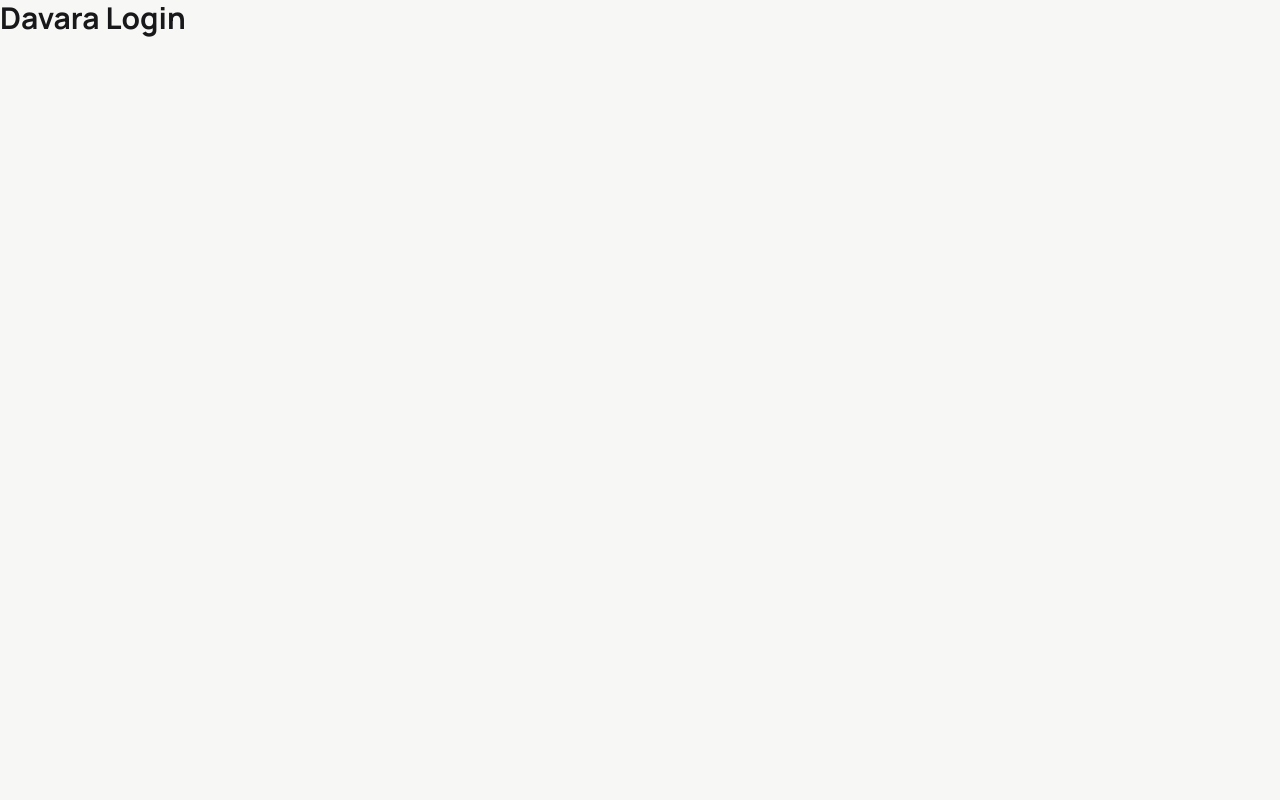
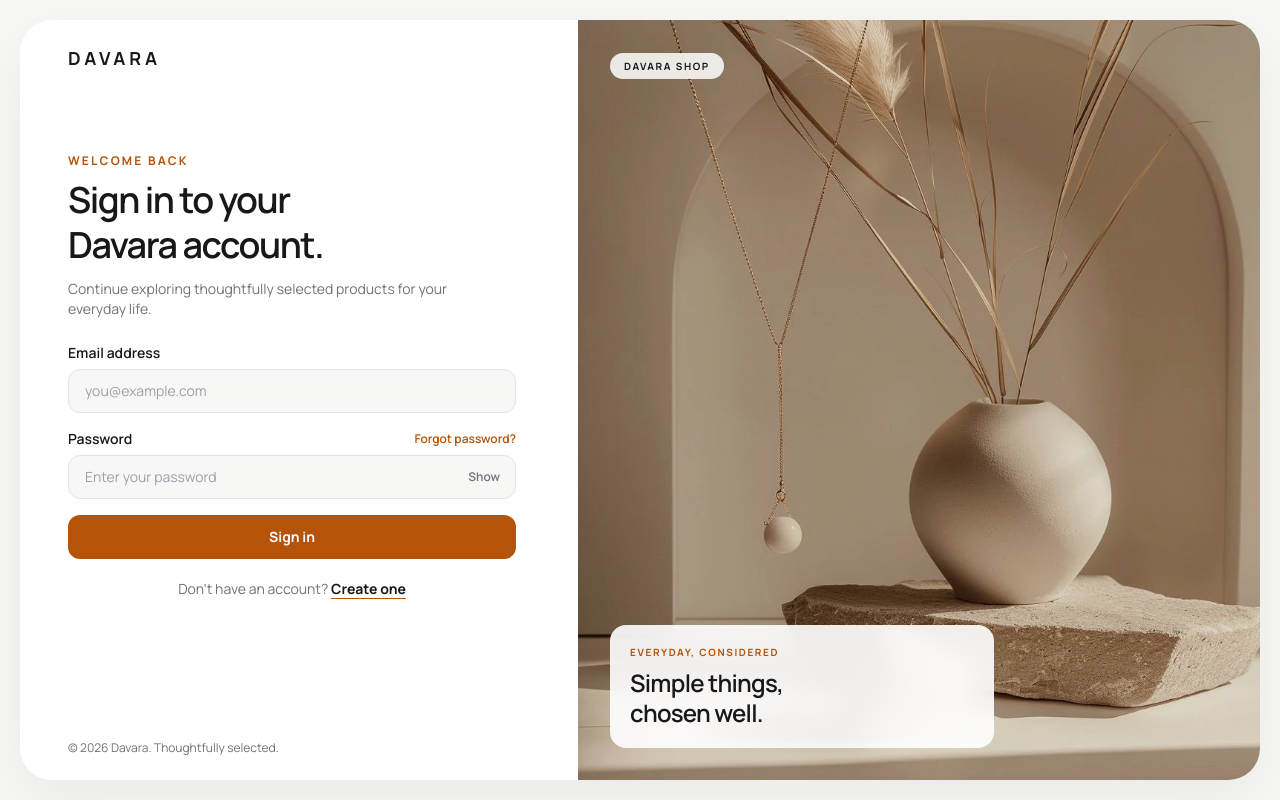
Before and after one commit to riandika/technical-test-angular, an Angular app: page /login in a window 1280 px wide. Built offline with nearby package versions, Linux system fonts and the light colour scheme.

Commit message:
feat: UI login page

```diff
--- a/src/app/features/auth/login/login.html
+++ b/src/app/features/auth/login/login.html
@@ -1 +1,117 @@
-<h1 class="text-3xl font-bold">Davara Login</h1>
+<main class="min-h-screen bg-davara-bg p-4 sm:p-5">
+    <div
+        class="mx-auto grid min-h-[calc(100vh-2rem)] max-w-full md:max-w-7xl overflow-auto rounded-4xl bg-davara-surface shadow-[0_20px_60px_rgba(24,24,27,0.06)] md:h-[calc(100vh-2.5rem)] md:min-h-0 md:grid-cols-[0.9fr_1.1fr]">
+
+        <section class="flex flex-col px-6 py-7 sm:px-10 md:px-12 md:py-6">
+
+            <header class="shrink-0">
+                <a routerLink="/"
+                    class="inline-flex cursor-pointer items-center text-lg font-bold tracking-[0.22em] text-davara-foreground">
+                    DAVARA
+                </a>
+            </header>
+
+            <div class="w-full md:max-w-md py-8 md:my-auto md:py-6">
+
+                <div class="mb-6">
+                    <p class="mb-2 text-xs font-bold uppercase tracking-[0.18em] text-davara-primary">
+                        Welcome back
+                    </p>
+
+                    <h1
+                        class="text-3xl font-semibold leading-tight tracking-[-0.04em] text-davara-foreground sm:text-4xl">
+                        Sign in to your
+                        <span class="block">Davara account.</span>
+                    </h1>
+
+                    <p class="mt-3 max-w-sm text-sm leading-5 text-davara-muted">
+                        Continue exploring thoughtfully selected products for your everyday
+                        life.
+                    </p>
+                </div>
+
+                <form class="space-y-4">
+
+                    <div>
+                        <label for="email" class="mb-1.5 block text-sm font-semibold text-davara-foreground">
+                            Email address
+                        </label>
+
+                        <input id="email" type="email" placeholder="you@example.com"
+                            class="h-11 w-full rounded-xl border border-davara-border bg-davara-bg px-4 text-sm text-davara-foreground outline-none transition placeholder:text-zinc-400 focus:border-davara-primary focus:ring-4 focus:ring-davara-accent" />
+                    </div>
+
+                    <div>
+                        <div class="mb-1.5 flex items-center justify-between">
+                            <label for="password" class="text-sm font-semibold text-davara-foreground">
+                                Password
+                            </label>
+
+                            <button type="button"
+                                class="cursor-pointer text-xs font-semibold text-davara-primary transition hover:text-davara-primary-hover">
+                                Forgot password?
+                            </button>
+                        </div>
+
+                        <div class="relative">
+                            <input id="password" [type]="showPassword() ? 'text' : 'password'"
+                                placeholder="Enter your password"
+                                class="h-11 w-full rounded-xl border border-davara-border bg-davara-bg px-4 pr-16 text-sm text-davara-foreground outline-none transition placeholder:text-zinc-400 focus:border-davara-primary focus:ring-4 focus:ring-davara-accent" />
+
+                            <button type="button" (click)="togglePassword()"
+                                [attr.aria-label]="showPassword() ? 'Hide password' : 'Show password'"
+                                class="absolute right-4 top-1/2 -translate-y-1/2 cursor-pointer text-xs font-semibold text-davara-muted transition hover:text-davara-foreground">
+                                {{ showPassword() ? 'Hide' : 'Show' }}
+                            </button>
+                        </div>
+                    </div>
+
+                    <button type="submit"
+                        class="h-11 w-full cursor-pointer rounded-xl bg-davara-primary px-5 text-sm font-bold text-white transition hover:bg-davara-primary-hover active:scale-[0.99]">
+                        Sign in
+                    </button>
+                </form>
+
+                <p class="mt-5 text-center text-sm text-davara-muted">
+                    Don't have an account?
+                    <button type="button"
+                        class="cursor-pointer font-bold text-davara-foreground underline decoration-davara-primary underline-offset-4">
+                        Create one
+                    </button>
+                </p>
+            </div>
+
+            <footer class="mt-auto pt-1 text-xs text-davara-muted">
+                © 2026 Davara. Thoughtfully selected.
+            </footer>
+        </section>
+
+        <aside class="relative hidden min-h-0 overflow-hidden bg-[#E9E3D8] md:block">
+            <img src="/images/davara-login.jpeg" alt="Davara editorial product collection"
+                class="absolute inset-0 h-full w-full object-cover" />
+
+            <div class="absolute inset-0 bg-black/10"></div>
+
+            <div class="absolute left-8 top-8">
+                <span
+                    class="rounded-full bg-white/85 px-3.5 py-1.5 text-[10px] font-bold uppercase tracking-[0.16em] text-davara-foreground backdrop-blur-sm">
+                    Davara Shop
+                </span>
+            </div>
+
+            <div class="absolute bottom-8 left-8 right-8">
+                <div class="max-w-sm rounded-2xl bg-white/90 p-5 backdrop-blur-md">
+                    <p class="text-[10px] font-bold uppercase tracking-[0.16em] text-davara-primary">
+                        Everyday, considered
+                    </p>
+
+                    <h2 class="mt-2 text-2xl font-semibold leading-tight tracking-[-0.03em] text-davara-foreground">
+                        Simple things,
+                        <span class="block">chosen well.</span>
+                    </h2>
+                </div>
+            </div>
+        </aside>
+
+    </div>
+</main>
--- a/src/app/features/auth/login/login.ts
+++ b/src/app/features/auth/login/login.ts
@@ -1,9 +1,16 @@
-import { Component } from '@angular/core';
+import { Component, signal } from '@angular/core';
+import { RouterLink } from '@angular/router';
 
 @Component({
-  imports: [],
+  imports: [RouterLink],
   selector: 'app-login',
   styleUrl: './login.css',
   templateUrl: './login.html',
 })
-export class Login {}
+export class Login {
+  showPassword = signal(false);
+
+  togglePassword(): void {
+    this.showPassword.update((value) => !value);
+  }
+}
--- a/src/styles.css
+++ b/src/styles.css
@@ -27,3 +27,7 @@
   color: var(--color-davara-foreground);
   font-family: var(--font-sans);
 }
+
+button {
+  cursor: pointer;
+}
```
Also changed, not shown: public/images/davara-login.jpeg (added).
